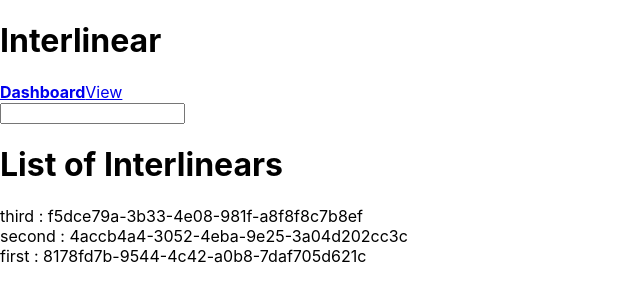
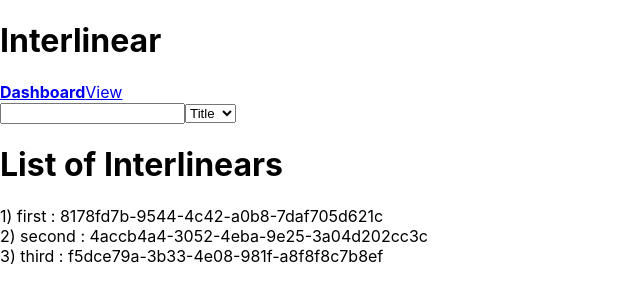
Before and after one commit to igoryen/emblica, a React (Create React App) app: page / in a window 1280 px wide. Shown: the top 302 px of the page, without its empty margins (0-640 px from the left). Built offline with nearby package versions, Linux system fonts and the light colour scheme.

Commit message:
Can sort displayed items by title and date

```diff
--- a/src/actions/filters.js
+++ b/src/actions/filters.js
@@ -10,3 +10,9 @@ export const sortByTitle = () => (
         type: 'SORT_BY_TITLE'
     }
 )
+
+export const sortByDate = () => (
+    {
+        type: 'SORT_BY_DATE'
+    }
+)
--- a/src/actions/interlinears.js
+++ b/src/actions/interlinears.js
@@ -4,6 +4,7 @@ export const addInterlinear = (
     {
         title = '',
         lines = '',
+        date = ''
     } = {}
 ) => (
     {
@@ -11,7 +12,8 @@ export const addInterlinear = (
         interlinear: {
             id: uuidv4(),
             title,
-            lines
+            lines,
+            date
         }
     }
 )
--- a/src/components/InterlinearListFilters.js
+++ b/src/components/InterlinearListFilters.js
@@ -1,6 +1,6 @@
 import React from 'react'
 import { connect } from 'react-redux'
-import { setTextFilter } from '../actions/filters'
+import { setTextFilter, sortByTitle, sortByDate } from '../actions/filters'
 
 const InterlinearListFilters = (props) => (
     <div>
@@ -11,6 +11,19 @@ const InterlinearListFilters = (props) => (
                 props.dispatch(setTextFilter(e.target.value))
             }}
         />
+        <select
+            value={props.filters.sortBy}
+            onChange={(e) => {
+                if(e.target.value === 'title') {
+                    props.dispatch(sortByTitle())
+                } else if (e.target.value === 'date') {
+                    props.dispatch(sortByDate())
+                }
+            }}
+        >
+            <option value="title">Title</option>
+            <option value="date">Date</option>
+        </select>
     </div>
 )
 
--- a/src/components/InterlinearListItem.js
+++ b/src/components/InterlinearListItem.js
@@ -1,8 +1,8 @@
 import React from 'react'
 
-const InterlinearListItem = ({id, title}) => (
+const InterlinearListItem = ({id, title, date}) => (
     <div>
-        <span>{title}</span> : <span>{id}</span>
+        <span>{date}</span>) <span>{title}</span> : <span>{id}</span>
     </div>
 )
 
--- a/src/index.js
+++ b/src/index.js
@@ -13,6 +13,7 @@ const store = configureStore()
 store.dispatch(addInterlinear(
   {
     title: 'first',
+    date: '1',
     lines: [
       {
         "one": "apple",
@@ -33,6 +34,7 @@ store.dispatch(addInterlinear(
 store.dispatch(addInterlinear(
   {
     title: 'second',
+    date: '2',
     lines: [
       {
         "one": "cabbage",
@@ -53,6 +55,7 @@ store.dispatch(addInterlinear(
 store.dispatch(addInterlinear(
   {
     title: 'third',
+    date: '3',
     lines: [
       {
         "one": "grapes",
--- a/src/reducers/filters.js
+++ b/src/reducers/filters.js
@@ -3,7 +3,7 @@ const filtersReducerDefaultState = {
     sortBy: 'title'
 }
 
-export default ( state = filtersReducerDefaultState, action ) => {
+export default (state = filtersReducerDefaultState, action) => {
     switch (action.type) {
         case 'SET_TEXT_FILTER':
             return {
@@ -15,6 +15,11 @@ export default ( state = filtersReducerDefaultState, action ) => {
                 ...state,
                 sortBy: 'title'
             }
+        case 'SORT_BY_DATE':
+            return {
+                ...state,
+                sortBy: 'date'
+            }
         default:
             return state
     }
--- a/src/selectors/interlinears.js
+++ b/src/selectors/interlinears.js
@@ -1,8 +1,17 @@
 export default (interlinears, { text, sortBy }) => {
     return interlinears.filter((interlinear) => {
-        const textMatch = interlinear.title.toLowerCase().includes(text.toLowerCase())
+        let textMatch = ''
+        if(sortBy === 'title') {
+            textMatch = interlinear.title.toLowerCase().includes(text.toLowerCase())
+        } else if (sortBy === 'date') {
+            textMatch = interlinear.date.toLowerCase().includes(text.toLowerCase())
+        }
         return textMatch
     }).sort((a, b) => {
-        return a.title < b.title ? 1 : -1
+        if(sortBy === 'title') {
+            return a.title < b.title ? -1 : 1
+        } else if ( sortBy === 'date') {
+            return a.date < b.date ? 1 : -1
+        }
     })
 }
```
